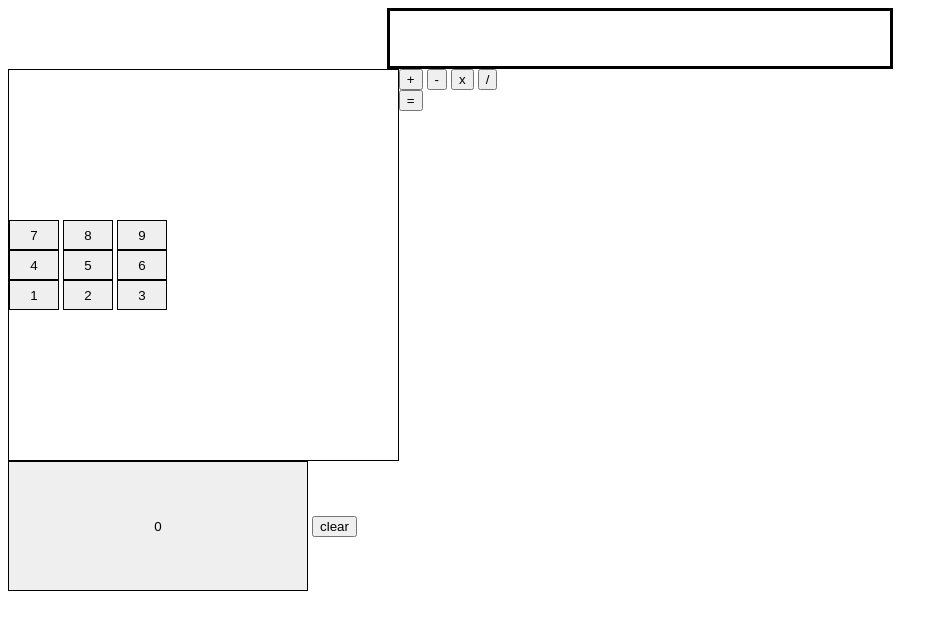
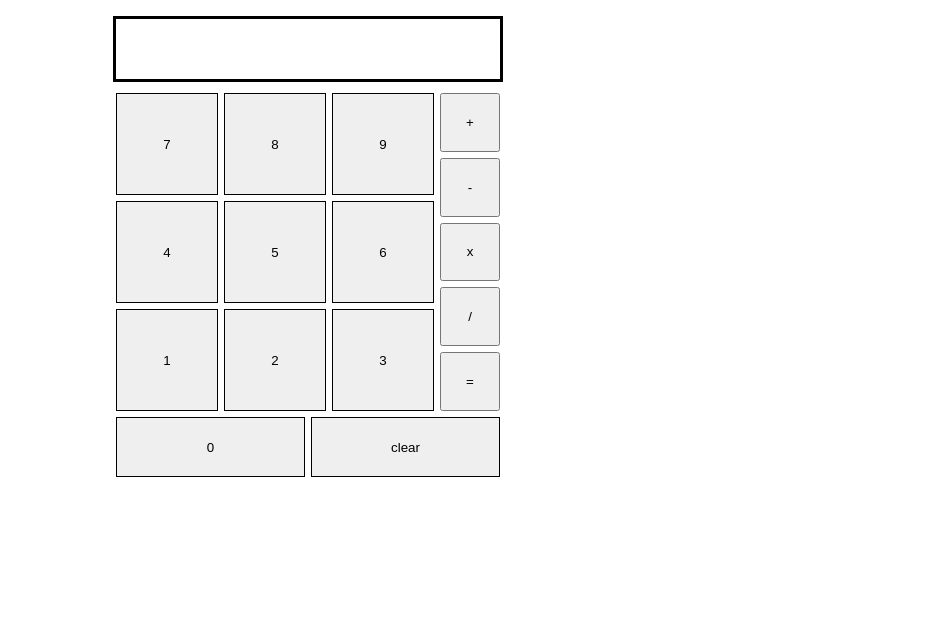
Before and after one commit to MeganL314/calculator, a plain HTML site: page index.html in a window 1280 px wide. Shown: the whole page, without its empty margins (0-948 px from the left). Drawn offline with Linux system fonts and the light colour scheme.

Commit message:
Create calculator layout

```diff
--- a/index.html
+++ b/index.html
@@ -15,7 +15,7 @@
         </div>
 
         <div class = "operator_num_container">
-            <div class="number_buttons">
+            <div class="numbers_container">
                 <div class="number_row_one">
                     <button id="seven" class="number">7</button>
                     <button id="eight" class="number">8</button>
@@ -33,11 +33,11 @@
                 </div>
             </div>
                 <div class="math_operators">
-                <button id="add">+</button>
-                <button id="subtract">-</button>
-                <button id="multiply">x</button>
-                <button id="divide">/</button>
-                <button id="equals">=</button>
+                    <button id="add">+</button>
+                    <button id="subtract">-</button>
+                    <button id="multiply">x</button>
+                    <button id="divide">/</button>
+                    <button id="equals">=</button>
             </div>
         </div>
         <div class="zero_container">
--- a/style.css
+++ b/style.css
@@ -1,43 +1,69 @@
 .display_container {
     display: flex;
     justify-content: center;
+    width: 600px;
 }
 
 
 #display {
-    width: 500px;
-    height: 55px;
+    width: 384px;
+    height: 60px;
     border: 3px solid black;
+    margin: 8px;
 }
 
 .operator_num_container{
     display: flex;
     justify-content: center;
-    width: 500px;
+    width: 600px;
 }
 
-.number_buttons {
+.numbers_container {
     display: flex;
-    width: 450px;
-    height: 390px;
+   /* width: 450px;
+    height: 390px; */
     justify-content: center;
-    border: 1px solid black;
     flex-direction: column;
 }
 
-.numer_row_one.number_row_two.number_row_three{
-     display: flex;
+.number_row_one,
+.number_row_two,
+.number_row_three {
+    display: flex;
+    justify-content: center;
+    /*width: 500px;*/
+    /*height: 10px;*/
 }
 
 
 .number {
     border: 1px solid black;
-    width: 50px;
-    height: 30px;
+    width: 102px;
+    height: 102px;
+    margin: 3px;
 }
 
-#zero {
+.zero_container{
+    display: flex;
+    width: 600px;
+    justify-content: center;
+}
+
+#zero, #clear {
     border: 1px solid black;
-    width: 300px;
-    height: 130px;
+    width: 189px;
+    height: 60px;
+    margin: 3px;
 }
+
+
+.math_operators {
+    display: flex;
+    flex-direction: column;
+}
+
+#add, #subtract, #multiply, #divide, #equals {
+    width: 60px;
+    height: 58.8px;
+    margin: 3px;
+}
```
